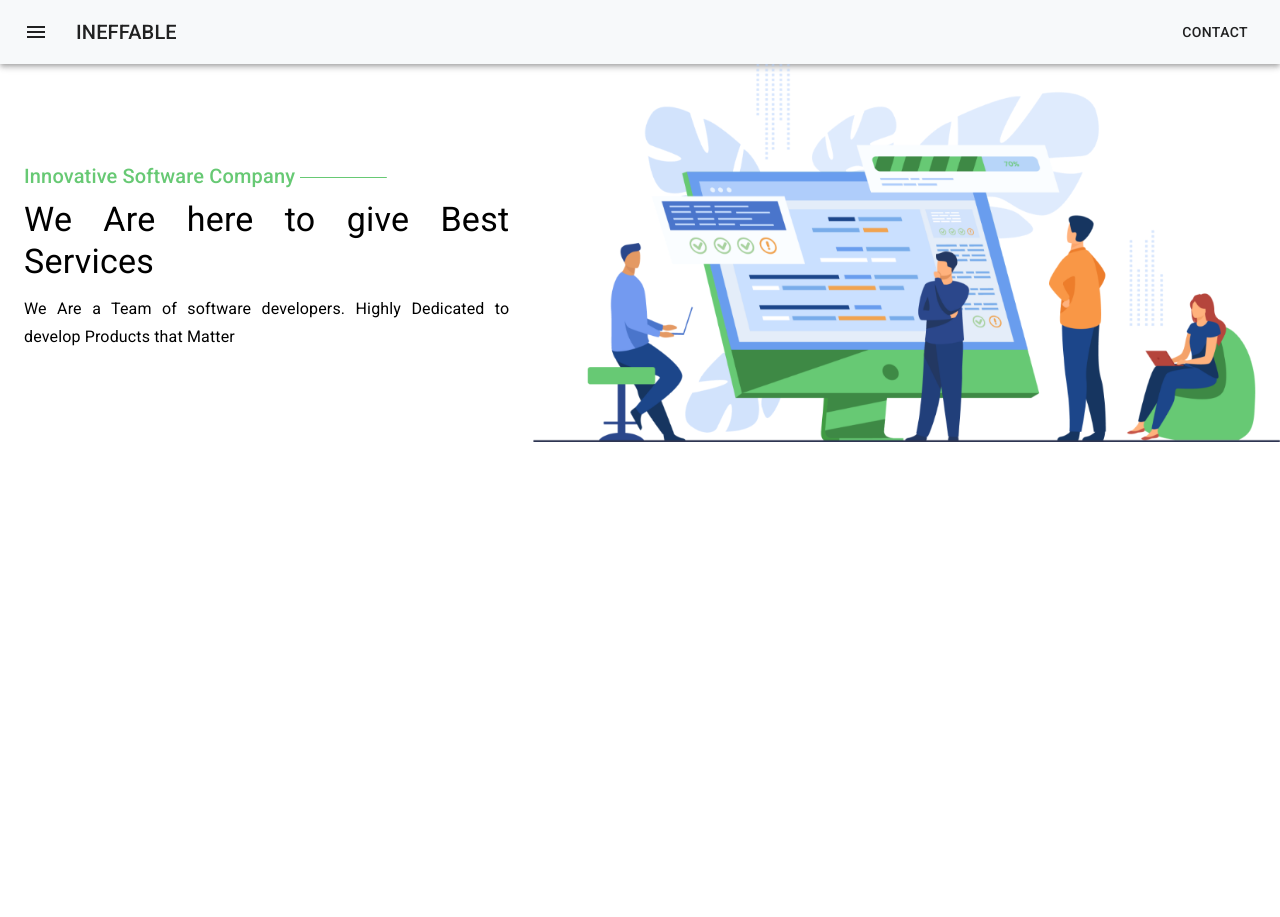
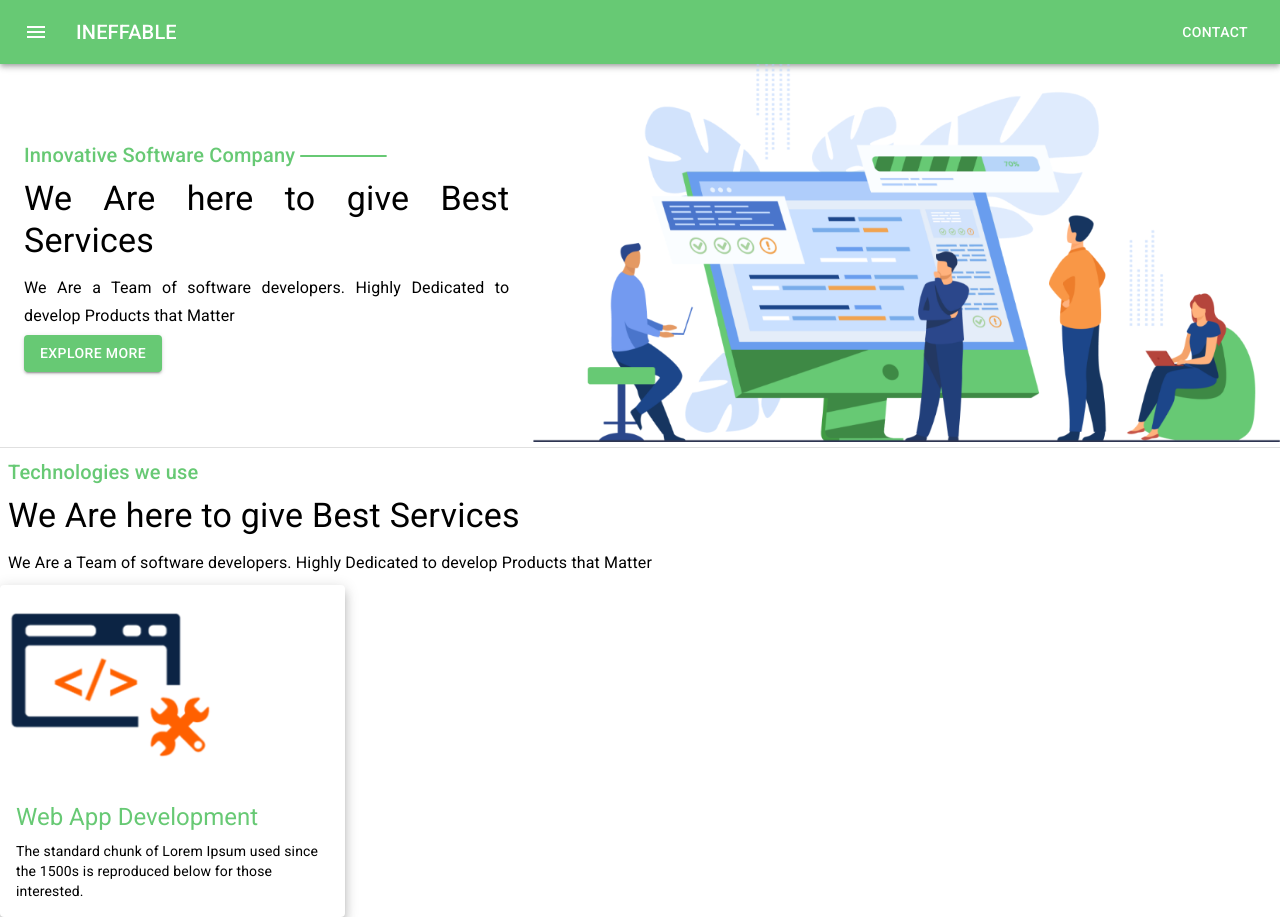
Before and after one commit to abzaki843/Ineffable_Portfolio, a Next.js app: page / in a window 1280 px wide. Before the commit the page ends 800 px from the top, so only its background shows below. Built offline with nearby package versions, Linux system fonts and the light colour scheme.

Commit message:
Technologies Section Added

```diff
--- a/components/hero.js
+++ b/components/hero.js
@@ -5,6 +5,7 @@ import 'fontsource-roboto';
 import Typography from '@material-ui/core/Typography';
 import Box from '@material-ui/core/Box'
 import Divider from '@material-ui/core/Divider';
+import Button from '@material-ui/core/Button';
 
 const useStyles = makeStyles((theme) => ({
     root: {
@@ -49,7 +50,14 @@ return(
         <Typography variant="subtitle1"  gutterBottom color="textSecondary" align="justify">
     We Are a Team of  software developers. Highly Dedicated to develop Products that Matter
       </Typography>
+      <Button variant="contained" color="primary"  >
+
+        Explore More
+
+      </Button>
+
     </Box>
+
         </Grid>
 
         <Grid item xs={12} lg={7}>
--- /dev/null
+++ b/components/technologies/card.js
@@ -0,0 +1,105 @@
+import React from 'react';
+import { makeStyles } from '@material-ui/core/styles';
+import Card from '@material-ui/core/Card';
+import CardActionArea from '@material-ui/core/CardActionArea';
+import CardActions from '@material-ui/core/CardActions';
+import CardContent from '@material-ui/core/CardContent';
+import CardMedia from '@material-ui/core/CardMedia';
+import Button from '@material-ui/core/Button';
+import Typography from '@material-ui/core/Typography';
+import Grid from '@material-ui/core/Grid';
+import Box from '@material-ui/core/Box'
+import Divider from '@material-ui/core/Divider';
+import { grey } from '@material-ui/core/colors';
+
+const useStyles = makeStyles({
+  root: {
+    maxWidth: 345,
+  },
+  media: {
+    height: 200,
+    width:220,
+
+    justifyContent: 'center',
+     alignContent: 'center',
+  },
+  divider: {
+    width: '100%',
+    maxWidth: '100%',
+    backgroundColor: grey,
+  },
+
+
+});
+const theme = {
+    spacing: 2,
+  }
+export default function MediaCard() {
+  const classes = useStyles();
+
+  return (
+
+    <div className={classes.root,classes.divider}>
+         <Divider />
+    <Grid
+    container
+    direction="row"
+
+
+  >
+
+        <Grid item xs={12} lg={12} >
+        <Box m={1} >
+          <Typography variant="h6" gutterBottom color="textPrimary">
+
+      Technologies we use
+        </Typography>
+
+
+          <Typography variant="h4" component="h2" gutterBottom color="textSecondary" align="justify">
+      We Are here to give Best Services
+        </Typography>
+          <Typography variant="subtitle1"  gutterBottom color="textSecondary" align="justify">
+      We Are a Team of  software developers. Highly Dedicated to develop Products that Matter
+        </Typography>
+
+
+      </Box>
+
+          </Grid>
+
+          </Grid>
+          <Grid
+    container
+    direction="row"
+  >
+
+     <Grid item xs={6} lg={4}>
+    <Card className={classes.root} raised="true"   direction="column"
+  alignItems="center"
+  justify="center" >
+      <CardActionArea>
+        <CardMedia
+          className={classes.media}
+          image="/Assets/webdevelopment.png"
+          title="Contemplative Reptile"
+
+        />
+        <CardContent>
+          <Typography gutterBottom variant="h5" component="h2">
+            Web App Development
+          </Typography>
+          <Typography variant="body2" color="textSecondary" component="p">
+          The standard chunk of Lorem Ipsum used since the 1500s is reproduced below for those interested.
+          </Typography>
+        </CardContent>
+      </CardActionArea>
+
+    </Card>
+    </Grid>
+
+    </Grid>
+
+    </div>
+  );
+}
--- a/pages/index.js
+++ b/pages/index.js
@@ -8,6 +8,7 @@ import Button from '@material-ui/core/Button';
 import IconButton from '@material-ui/core/IconButton';
 import MenuIcon from '@material-ui/icons/Menu';
 import Hero from '../components/hero'
+import MediaCard from '../components/technologies/card'
 const useStyles = makeStyles((theme) => ({
   root: {
     flexGrow: 1,
@@ -37,6 +38,7 @@ export default function ButtonAppBar() {
         </Toolbar>
       </AppBar>
       <Hero/>
+      <MediaCard/>
     </div>
   );
 }
--- a/src/theme.js
+++ b/src/theme.js
@@ -3,9 +3,11 @@ import { red } from '@material-ui/core/colors';
 
 // Create a theme instance.
 const theme = createMuiTheme({
+
   palette: {
     primary: {
-      main: '#F7F9FA',
+      main: '#67C974',
+      contrastText: "#fff"
     },
     secondary: {
       main: '#67C974',
@@ -18,7 +20,8 @@ const theme = createMuiTheme({
     },
     text:{
       primary: "#67C974",
-      secondary: "#000000"
+      secondary: "#000000",
+      third:"#FFFFFF"
     },
 
   },
```
Also changed, not shown: components/technologies/card_container.js (added).
